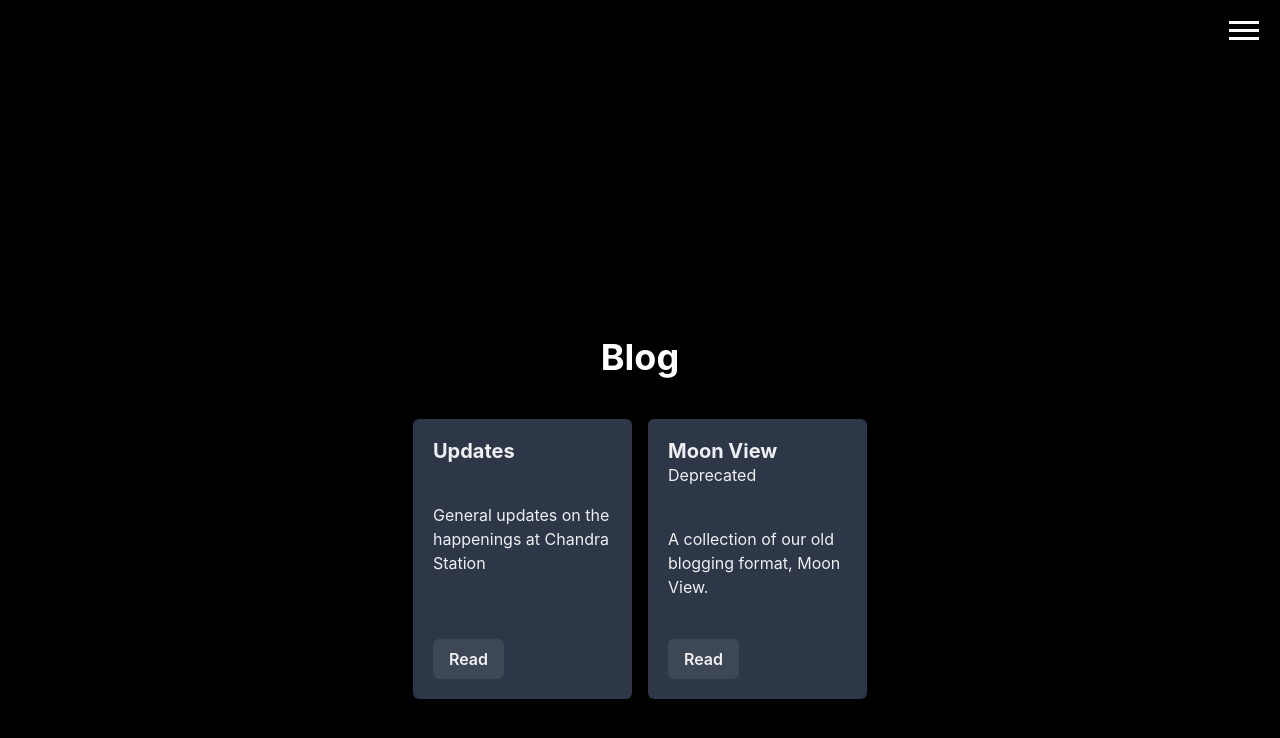
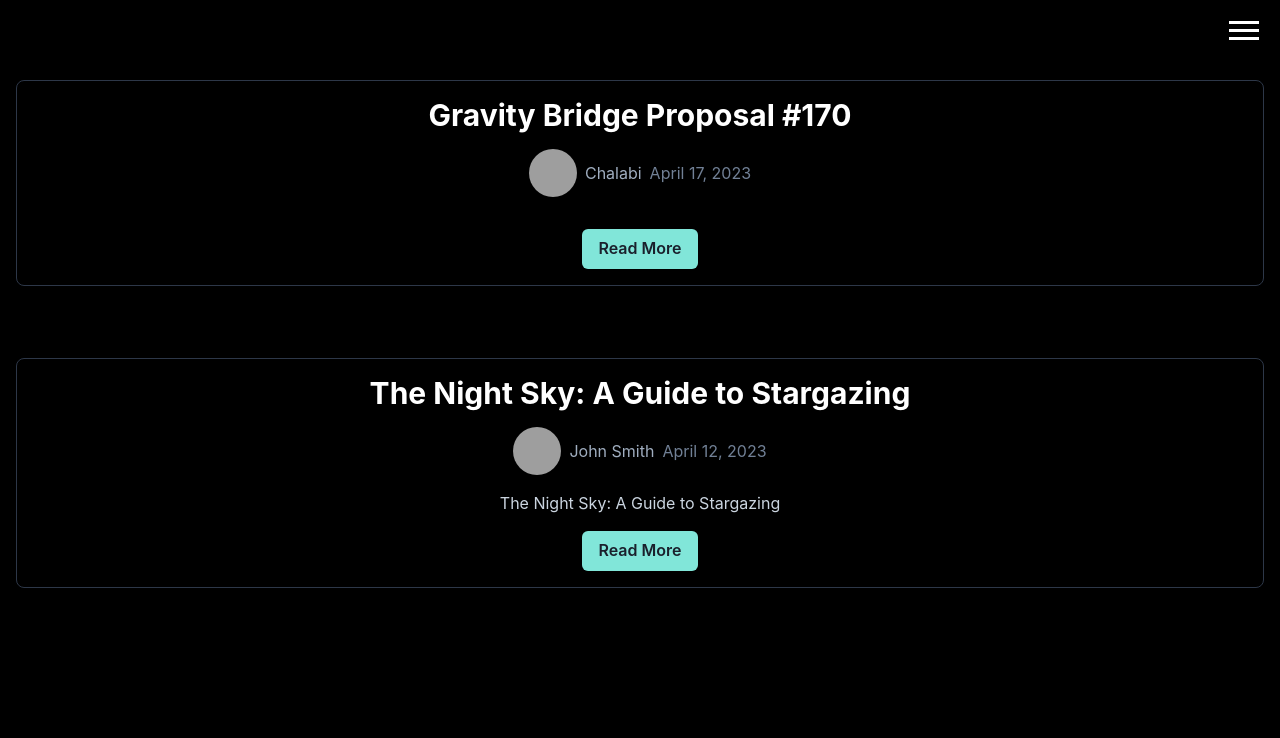
Before and after one commit to chalabi2/chandrastation-threejs, a React (Create React App) app: page /blog in a window 1280 px wide. Shown: the top 738 px of the page. Built offline with nearby package versions, Linux system fonts and the light colour scheme; grey boxes are pictures that could not be loaded.

Commit message:
Fix pages

```diff
--- a/package.json
+++ b/package.json
@@ -3,6 +3,7 @@
   "version": "0.1.0",
   "private": true,
   "dependencies": {
+    "@chakra-ui/icons": "^2.0.18",
     "@chakra-ui/react": "^2.5.5",
     "@emotion/react": "^11.10.6",
     "@emotion/styled": "^11.10.6",
@@ -18,8 +19,12 @@
     "react": "^18.2.0",
     "react-dom": "^18.2.0",
     "react-icons": "^4.8.0",
+    "react-markdown": "^8.0.7",
     "react-router-dom": "^6.10.0",
     "react-scripts": "5.0.1",
+    "remark": "^14.0.2",
+    "remark-gfm": "^3.0.1",
+    "remark-react": "^9.0.1",
     "three": "^0.151.3",
     "three-bmfont-text": "^3.0.1",
     "three.meshline": "^1.4.0",
--- a/src/pages/about.jsx
+++ b/src/pages/about.jsx
@@ -1,18 +1,16 @@
 import {
   Avatar,
   Box,
-  Flex,
   Stack,
   Text,
-  useColorModeValue,
-  VStack,
+  useColorModeValue
 } from "@chakra-ui/react";
 
 export default function About() {
   return (
       <Stack
         bg={useColorModeValue("black", "black")}
-        py={450}
+        py={250}
         px={8}
         spacing={{ base: 8, md: 10 }}
         align={"center"}
--- a/src/pages/blog.jsx
+++ b/src/pages/blog.jsx
@@ -1,62 +1,172 @@
-import { Box, Stat, SimpleGrid, Icon, Text, Stack, Flex, Container, Grid, Heading, Card, CardHeader, CardBody, CardFooter, Button } from "@chakra-ui/react"
-import gravityGrant from "./blogs/gravity-grant"
-import { FcAssistant, FcDonate, FcInTransit } from "react-icons/fc"
+import React, { useState } from 'react';
+import {
+  Box,
+  Container,
+  Heading,
+  Text,
+  VStack,
+  HStack,
+  Avatar,
+  useColorMode,
+  Button,
+} from '@chakra-ui/react';
+import ReactMarkdown from 'react-markdown';
 
-export default function ArticleList() {
+
+const BlogPost = ({ title, author, date, content }) => {
+  const [isExpanded, setIsExpanded] = useState(false);
+
+  const handleExpansion = () => {
+    setIsExpanded(!isExpanded);
+  };
+
+  const snippet = content.split('\n')[0];
+
+  const markdownStyle = {
+    p: {
+      textIndent: '1em',
+      overflowWrap: 'break-word',
+      maxWidth: '100%',
+    },
+  };
+
   return (
-    <Container maxH="full" maxW="full" centerContent>
-      <Box
-      mt={80}
-      boxSize="2xl"
-      width="4xl"
-      bgColor="black"
-      borderRadius={8}
+    <VStack
+    mt={10}
+      spacing={4}
+      borderWidth={1}
+      borderRadius="lg"
+      borderColor="gray.700"
+      p={4}
+      w="100%"
+      overflowWrap="break-word"
+      maxWidth="100%"
+    >
+      <Heading as="h2" size="lg" color="white">
+        {title}
+      </Heading>
+      <HStack overflowWrap="break-word"
+      maxWidth="100%">
+        <Avatar
+          name={author}
+          src={`https://ui-avatars.com/api/?name=${author.replaceAll(' ', '+')}`}
+        />
+        <Text color="gray.400">{author}</Text>
+        <Text color="gray.500">{date}</Text>
+      </HStack>
+      <Box color="gray.300" overflow="auto" wordWrap="break-word" >
+        <ReactMarkdown components={markdownStyle}>
+  {isExpanded ? content : snippet}
+</ReactMarkdown>
+      </Box>
+      <Button onClick={handleExpansion} colorScheme="teal">
+        {isExpanded ? 'Show Less' : 'Read More'}
+      </Button>
+    </VStack>
+  );
+};
 
-      >
-        <Flex
-        mt={4}
-        justifyContent="center"
-        >
-      <Heading
-      color="white"
-      justifySelf="center"
-      >
-        Blog
-      </Heading>
-      </Flex>
-      <Flex
-      pt={25}
-      justifyContent="center"
-      >
-      <SimpleGrid mt={15} spacing={4} templateColumns='repeat(auto-fill, minmax(200px, 1fr))'>
-  <Card>
-    <CardHeader>
-      <Heading size='md'>Updates</Heading>
-    </CardHeader>
-    <CardBody>
-      <Text>General updates on the happenings at Chandra Station</Text>
-    </CardBody>
-    <CardFooter>
-      <Button
-      onclick={gravityGrant}
-      >Read</Button>
-    </CardFooter>
-  </Card>
-  <Card>
-    <CardHeader>
-      <Heading size='md'>Moon View</Heading>
-      <Stat>Deprecated</Stat>
-    </CardHeader>
-    <CardBody>
-      <Text>A collection of our old blogging format, Moon View.</Text>
-    </CardBody>
-    <CardFooter>
-      <Button>Read</Button>
-    </CardFooter>
-  </Card>
-</SimpleGrid>
-</Flex>
-      </Box>
-    </Container>
-  )
-}
+const ArticleList = () => {
+  const { colorMode } = useColorMode();
+  const isDark = colorMode === 'dark';
+  const samplePosts = [
+    {
+      title: 'Gravity Bridge Proposal #170',
+      author: 'Chalabi',
+      date: 'April 17, 2023',
+      content: `\n\n
+      # Gravity Bridge Proposal #170
+      \n\n
+      With the passing of gravity bridge proposal #170 chandrastation is
+      receiving funding for multiple
+      on-going development projects
+      as outlined in the proposal.
+      As a genesis validator and
+      longtime supporter / community member of gravity bridge
+      we are positioned to develop and
+      maintain two separate applications.
+      \n\n
+      Space station was the preferred
+      front end for gravity bridge upon launch.
+      It was developed to work but was
+      not being maintained and became somewhat deprecated
+      (visiting spacestation. Zone forwards you to blockscapes portal).
+      Leaving the ecosystem with one useable front end for
+      bridging to and from gravity, blockscape's portal.
+      Gravity bridge portal is the premier option and will
+      continue to be, but it was heavily apparent relying on one port of
+      entry is not scale-able and did not support the ethos of gravitybridge.
+      Space station did not support the newly released fee, chain fees.
+      It also did not calculate a proper bridge fee from
+      ethereum gas markets, instead relying on hard coded amounts for different speeds.
+      This resulted in inaccurate pricing and conversions not
+      functioning, requiring users to pay either 10 usdc to
+      bridge usdc or 10 eth to bridge eth at the lowest speed.
+      It is now fixed to support dynamic bridge fees
+      depending on the market and chain fees.
+      It will be our duty with the passing of proposal #170 to
+      continue maintaining space station in order to ensure its functionality.
+      Alongside maintainer-ship we have also made space station easily deployable by anyone.
+      Simply fork the github repo, follow the guide, and github pages will deploy a version of the frontend.
+      Allowing you to host your own front end and bridge your assets.
+      \n\n
+      Gravity bridge is the leader in the cosmos ecosystem continuously pushing the most volume.
+      Reading statistics and scanning data is relatively difficult.
+      ### Gravity bridge statistics (working name) will serve
+      to showcase specific data like the total amount of fees paid to stakers,
+      which assets are doing the most volume, overall volume,
+      month over month  week over week, and daily volume numbers amongst other stats.
+      We are also open to hearing feedback from the community and adding more data to the page.
+      \n
+      Space station is finished and live at https: //chandrastation. Github. Io/space-station/
+      gravity bridge statistics is still being worked on but is updated here
+      (inaccurate data currently present) https: //chalabi2. Github. Io/gravity-dashboard/
+      \n
+      feel free to follow the github repos to stay up to date on development
+      alongside our newsletters. We are present and participating
+      in discussions in the gravity bridge discord
+      \n
+      space station: https: //github. Com/chandrastation
+      gravity bridge statistics: https: //github. Com/chalabi2/gravity-dashboard
+      `,
+    },
+    {
+      title: 'The Night Sky: A Guide to Stargazing',
+      author: 'John Smith',
+      date: 'April 12, 2023',
+      content: `# The Night Sky: A Guide to Stargazing
+
+This is another sample blog post written in markdown.
+
+## Section 1
+
+You can have different sections in your blog post.
+
+1. Numbered list item 1
+2. Numbered list item 2
+3. Numbered list item 3
+
+[Visit OpenAI's website](https://www.openai.com/)`,
+    },
+  ];
+
+  return (
+    <Box minH="100vh" bg={isDark ? 'black' : 'white'}>
+      <Container maxW="container.2xl" pt={10}>
+        <VStack  spacing={8} w="100%">
+          {samplePosts.map((post, index) => (
+            <BlogPost
+              key={index}
+              title={post.title}
+              author={post.author}
+              date={post.date}
+              content={post.content}
+            />
+          ))}
+        </VStack>
+      </Container>
+    </Box>
+  );
+};
+
+export default ArticleList;
--- a/src/pages/blogs/gravity-grant.jsx
+++ /dev/null
@@ -1,54 +0,0 @@
-import {
-    Avatar,
-    Box,
-    Flex,
-    Stack,
-    Text,
-    useColorModeValue,
-    VStack,
-  } from "@chakra-ui/react";
-
-  export default function gravityGrant() {
-    return (
-        <Stack
-
-          py={450}
-          px={8}
-          spacing={{ base: 8, md: 10 }}
-          align={"center"}
-          direction={"column"}
-        >
-          <Text
-            color="white"
-            fontSize={{ base: "xl", md: "2xl" }}
-            textAlign={"center"}
-            maxW={"3xl"}
-          >
-            Gravity Funding Grant Prop 172
-          </Text>
-          <Text
-            color="white"
-            fontSize={{ base: "xl", md: "2xl" }}
-            textAlign={"center"}
-            maxW={"3xl"}
-          >
-With the passing of Gravity Bridge proposal #170 ChandraStation is receiving funding for multiple on-going development projects as outlined in the proposal. As a genesis validator and longtime supporter / community member of Gravity Bridge we are positioned to develop and maintain two separate applications.
-
-Space Station was the preferred front end for Gravity Bridge upon launch. It was developed to work but was not being maintained and became somewhat deprecated (visiting spacestation.zone forwards you to blockscapes portal). Leaving the ecosystem with one useable front end for bridging to and from Gravity, Blockscape's portal. Gravity Bridge Portal is the premier option and will continue to be, but it was heavily apparent relying on one port of entry is not scale-able and did not support the ethos of GravityBridge. Space Station did not support the newly released feature, chain fees. It also did not calculate a proper bridge fee from Ethereum gas markets, instead relying on hard coded amounts for different speeds. This resulted in inaccurate pricing and conversions not functioning, requiring users to pay either 10 USDC to bridge USDC or 10 ETH to bridge ETH at the lowest speed. It is now fixed to support dynamic bridge fees depending on the market and chain fees. It will be our duty with the passing of proposal #170 to continue maintaining Space Station in order to ensure its functionality. Alongside maintainer-ship we have also made Space Station easily deployable by anyone. Simply fork the github repo, follow the guide, and github pages will deploy a version of the frontend. Allowing you to host your own front end and bridge your assets.
-
-Gravity Bridge is the leader in the Cosmos ecosystem continuously pushing the most volume. Reading statistics and scanning data is relatively difficult. Gravity Bridge Statistics (working name) will serve to showcase specific data like the total amount of fees paid to stakers, which assets are doing the most volume, overall volume, month over month – week over week, and daily volume numbers amongst other stats. We are also open to hearing feedback from the community and adding more data to the page.
-
-Space Station is finished and live at https://chandrastation.github.io/space-station/
-Gravity Bridge Statistics is still being worked on but is updated here (inaccurate data currently present) https://chalabi2.github.io/gravity-dashboard/
-
-Feel free to follow the GitHub repos to stay up to date on development alongside our newsletters. We are present and participating in discussions in the Gravity Bridge discord
-
-Space Station: https://github.com/ChandraStation
-Gravity Bridge Statistics: https://github.com/chalabi2/gravity-dashboard
-          </Text>
-          <Box textAlign={"center"}>
-            <Avatar src={"/chandra.png"} mb={2} />
-          </Box>
-        </Stack>
-    );
-  }
```
Also changed, not shown: src/pages/contact.jsx (+48 -30 lines), src/pages/services.jsx (+69 -36 lines), src/pages/blogs/updates-homepage.jsx (deleted), 1 other file (tests, documents, lock files or other folders).
